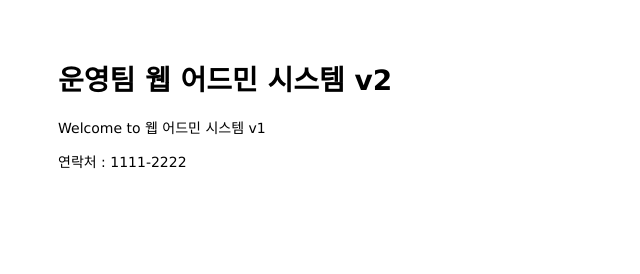
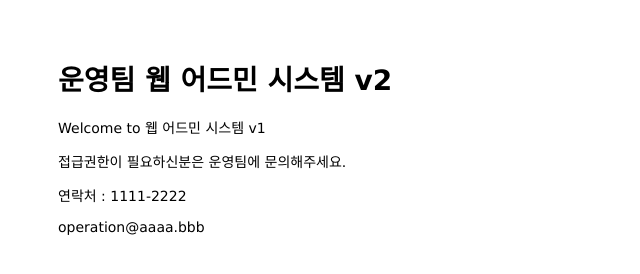
Before and after one commit to JunHxLee/mastering-git-github, a website: page public/index.html in a window 1280 px wide. Shown: the whole page, without its empty margins (0-640 px from the left). Drawn offline with Linux system fonts and the light colour scheme.

Commit message:
Change content in main page

```diff
--- a/public/index.html
+++ b/public/index.html
@@ -8,10 +8,12 @@
 <body>
   <h1>운영팀 웹 어드민 시스템 v2</h1>
   <p>Welcome to 웹 어드민 시스템 v1</p>
+  <p>접급권한이 필요하신분은 운영팀에 문의해주세요.</p>
 </body>
 
 <footer>
   <p>연락처 : 1111-2222</p>
+  <p>operation@aaaa.bbb</p>
 </footer>
 
 </html>
```
